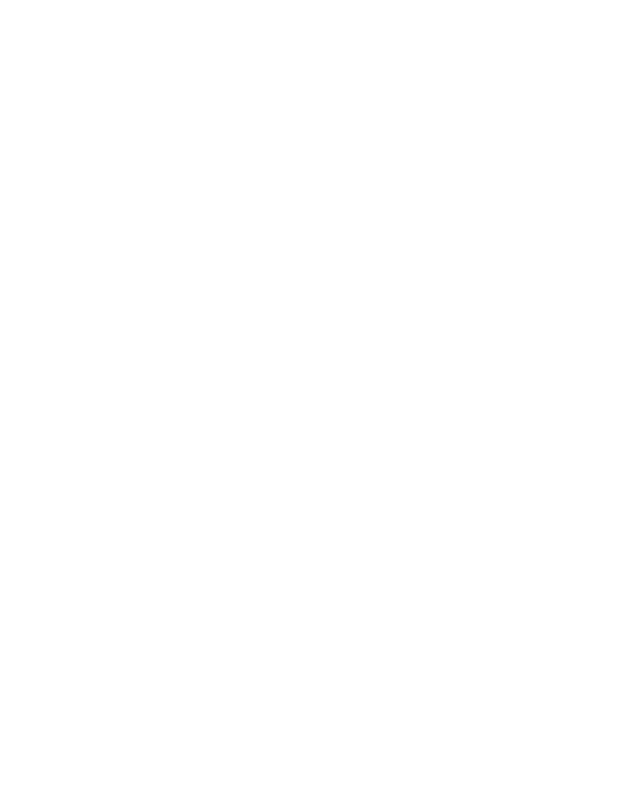
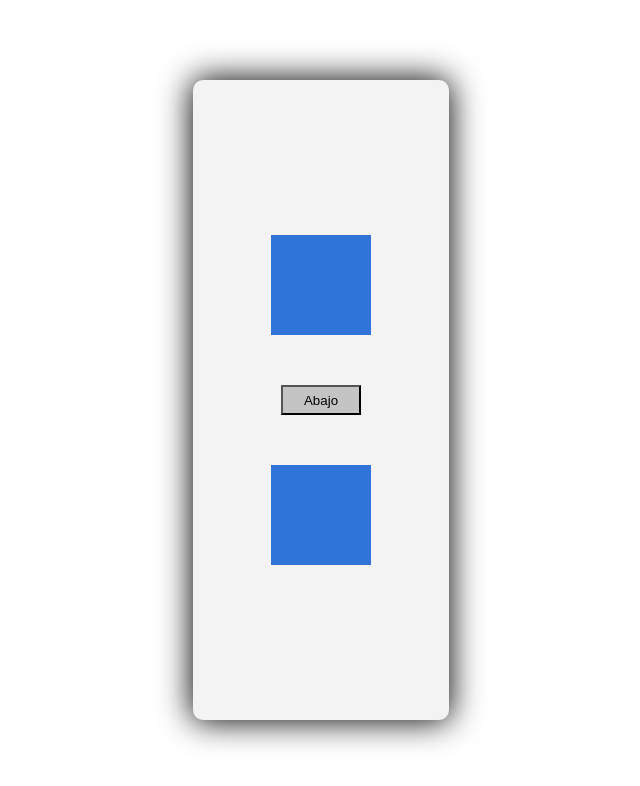
Before and after one commit to Almontoya02/ProjectOne, a plain HTML site: page index.html in a window 1280 px wide. Shown: the whole page, without its empty margins (319-959 px from the left). Drawn offline with Linux system fonts and the light colour scheme.

Commit message:
columna-mia

```diff
--- a/index.html
+++ b/index.html
@@ -9,6 +9,21 @@
 
 </head>
 <body>
+    <div class="main-container">
+        <div class="right-container">
+            <div class="cuadro" id="cuadro-1">
+
+            </div>
+            <div class="abajo">
+                <button>Abajo</button>
+            </div>
+
+            <div class="cuadro" id="cuadro-2">
+
+            </div>
+
+        </div>
+    </div>
 
 </body>
 <script src="main.js"></script>
--- a/styles.css
+++ b/styles.css
@@ -0,0 +1,45 @@
+*{
+    margin: 0%;
+    padding: 0%;
+}
+body{
+    height: 100vh;
+    width: 100vw;
+}
+.main-container{
+    display: flex;
+    flex-direction: row;
+    align-items: center;
+   justify-content: center;
+    width: 100%;
+    height: 100%;
+}
+.right-container{
+    display: flex;
+    width: 20%;
+    height: 80%;
+    background-color: rgb(243, 243, 243);
+    -webkit-box-shadow: 0px 0px 33px 1px #000000;
+    box-shadow: 0px 0px 33px 1px #000000;
+    align-items: center;
+    justify-content: center;
+    flex-direction: column;
+    border-radius: 10px;
+    gap: 50px;
+
+}
+.cuadro{
+    display: flex;
+    background-color: rgb(48, 115, 217);
+    height: 100px;
+    width: 100px;
+    justify-content: center;
+}
+.abajo > button{
+
+    width: 80px;
+    height: 30px;
+    background-color: rgb(196, 196, 196);
+    color: black;
+
+}
```
